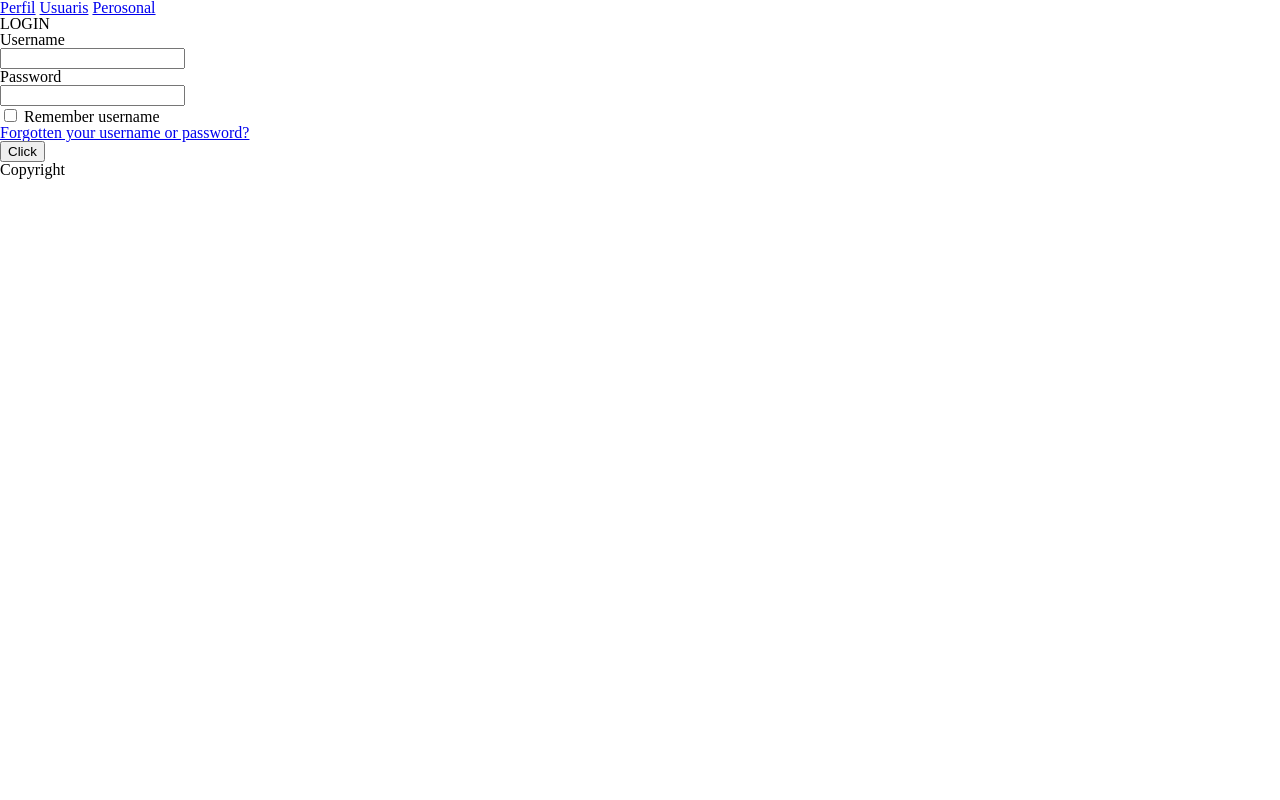
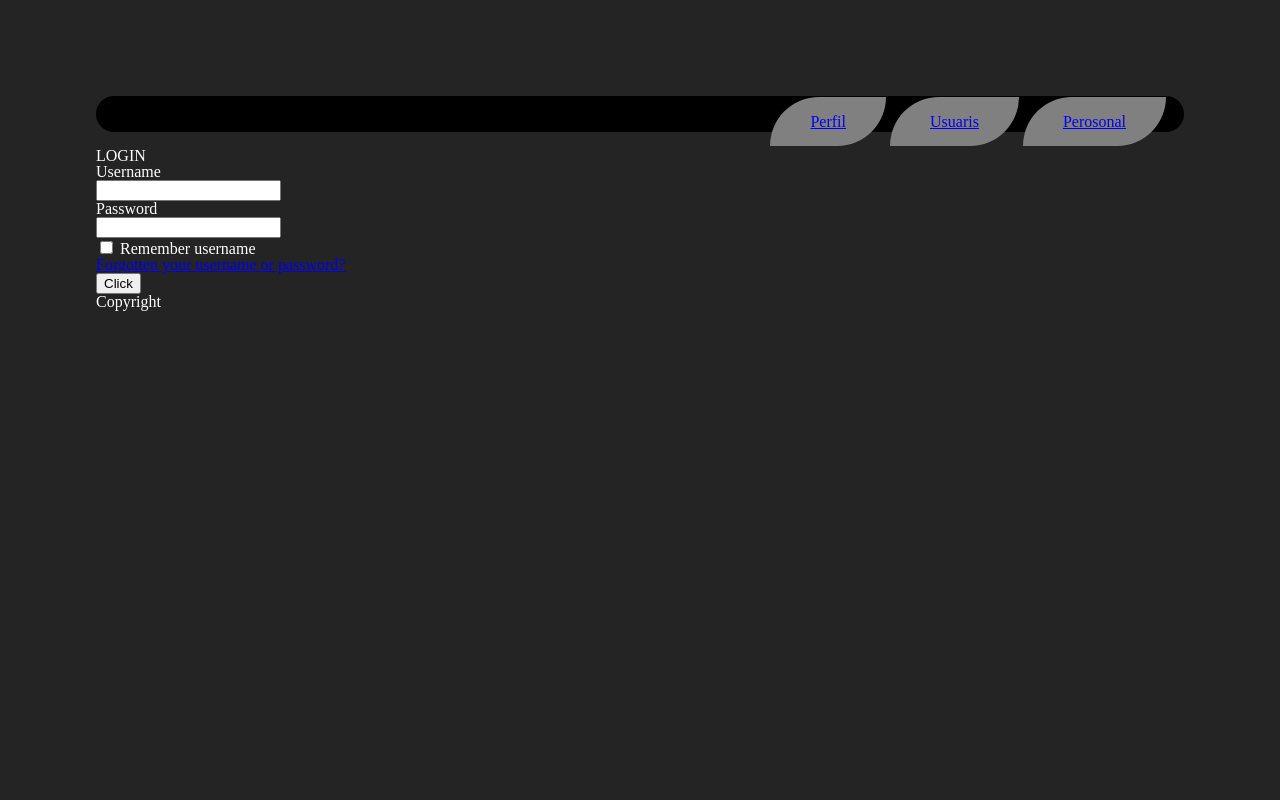
Before and after one commit to dcamposm/M14_Solfamides, a PHP site: page /m14_proyecto/ in a window 1280 px wide. Run offline with PHP 8.4, Linux system fonts and the light colour scheme.

Commit message:
cositas de css #1

```diff
--- a/reset.css
+++ b/reset.css
@@ -23,8 +23,36 @@ article, aside, details, figcaption, figure,
 footer, header, hgroup, menu, nav, section {
     display: block;
 }
-body {
+body, .container {
+    background-color: #242424;
+}
+.container {
     line-height: 1;
+    padding: 6em;
+    color: white;
+}
+.header {
+	background-color: black;
+	margin-bottom: 1em;
+	padding: 1em 1em;
+	border: 2px solid black;
+	border-radius: 50px;
+}
+.header .nav{
+	float: right;
+        clear: both;
+        height: 10em;
+}
+
+.header .nav a {
+	background-color: gray;
+	padding: 1em 2.5em;
+	width: 10%;
+	border-radius: 50px 0px;
+}
+.header .nav a:hover {
+	border-radius: 0px 50px;
+	background-color: cyan;
 }
 ol, ul {
     list-style: none;
--- a/views/layout.php
+++ b/views/layout.php
@@ -4,10 +4,16 @@
     </head>
     <link rel="stylesheet" type="text/css" href="http://localhost/m14_proyecto/estil.css" />
     <body>
+        <div class="container">
             <header>
+                <div class="header">
+
+                    <div class="nav">
                         <a href='<?php echo constant('URL');?>'>Perfil</a>
                         <a href='<?php echo constant('URL');?>usuari/index'>Usuaris</a>
                         <a href='<?php echo constant('URL');?>personal/index'>Perosonal</a>
+                    </div>
+                </div>
             </header>
             <main>
                 <?php require_once('routes.php'); ?>
@@ -15,5 +21,6 @@
             <footer>
                 Copyright
             </footer>
+        </div>
     </body>
 </html>
```
Lines whose indentation alone changed are shown as unchanged.
